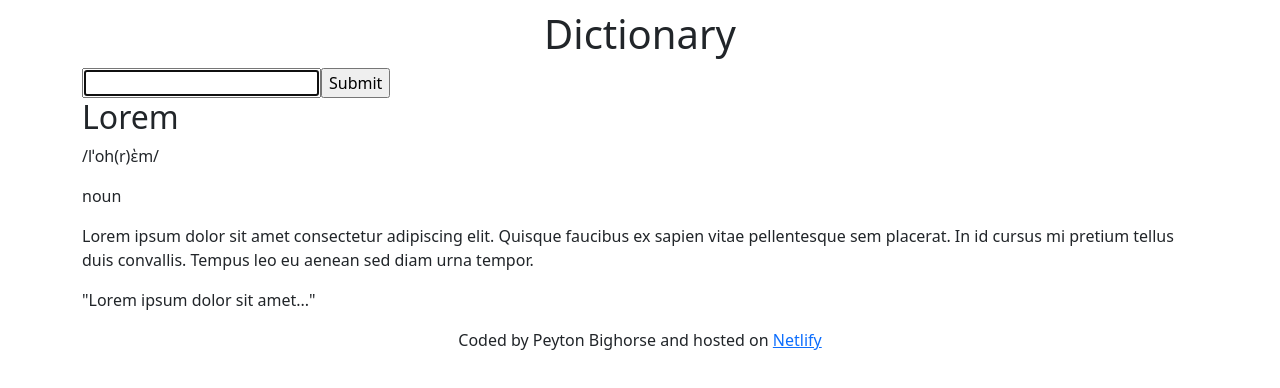
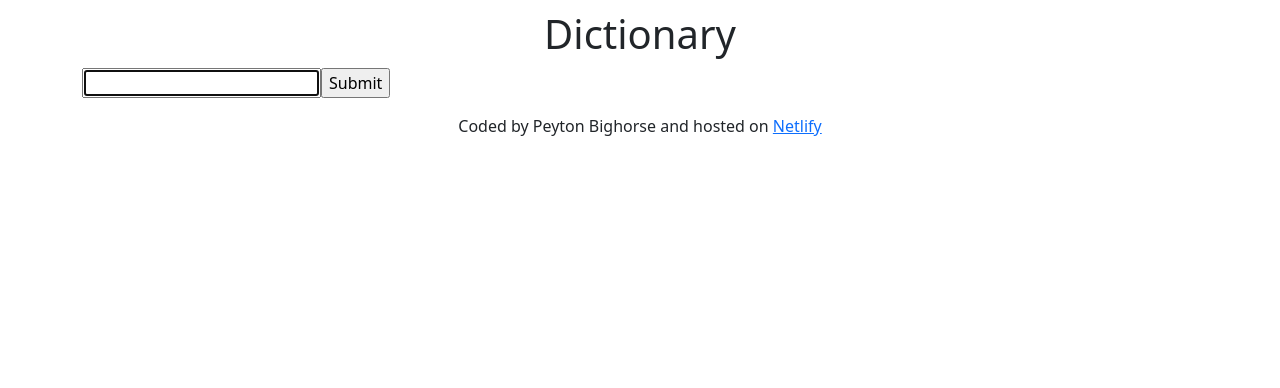
Before and after one commit to peytonbighorse/dictionary-app, a React (Create React App) app: page / in a window 1280 px wide. Shown: the top 388 px of the page. Built offline with nearby package versions, Linux system fonts and the light colour scheme.

Commit message:
Removed placeholder text

```diff
--- a/src/Dictionary.js
+++ b/src/Dictionary.js
@@ -3,14 +3,11 @@ import { useState } from "react";
 import axios from "axios";
 export default function Dictionary() {
   const [keyword, setKeyword] = useState("");
-  const [searchWord, setSearchWord] = useState("Lorem");
-  const [definition, setDefinition] = useState(
-    "Lorem ipsum dolor sit amet consectetur adipiscing elit. Quisque faucibus ex sapien vitae pellentesque sem placerat. In id cursus mi pretium tellus duis convallis. Tempus leo eu aenean sed diam urna tempor."
-  );
-  const [phoenticPronunciation, setPhoenticPronunciation] =
-    useState("/lˈoh(r)ὲm/");
-  const [partOfSpeech, setPartOfSpeech] = useState("noun");
-  const [example, setExample] = useState(`"Lorem ipsum dolor sit amet..."`);
+  const [searchWord, setSearchWord] = useState("");
+  const [definition, setDefinition] = useState(null);
+  const [phoenticPronunciation, setPhoenticPronunciation] = useState(null);
+  const [partOfSpeech, setPartOfSpeech] = useState(null);
+  const [example, setExample] = useState(null);
   function changeKeyword(event) {
     setKeyword(event.target.value);
   }
```
